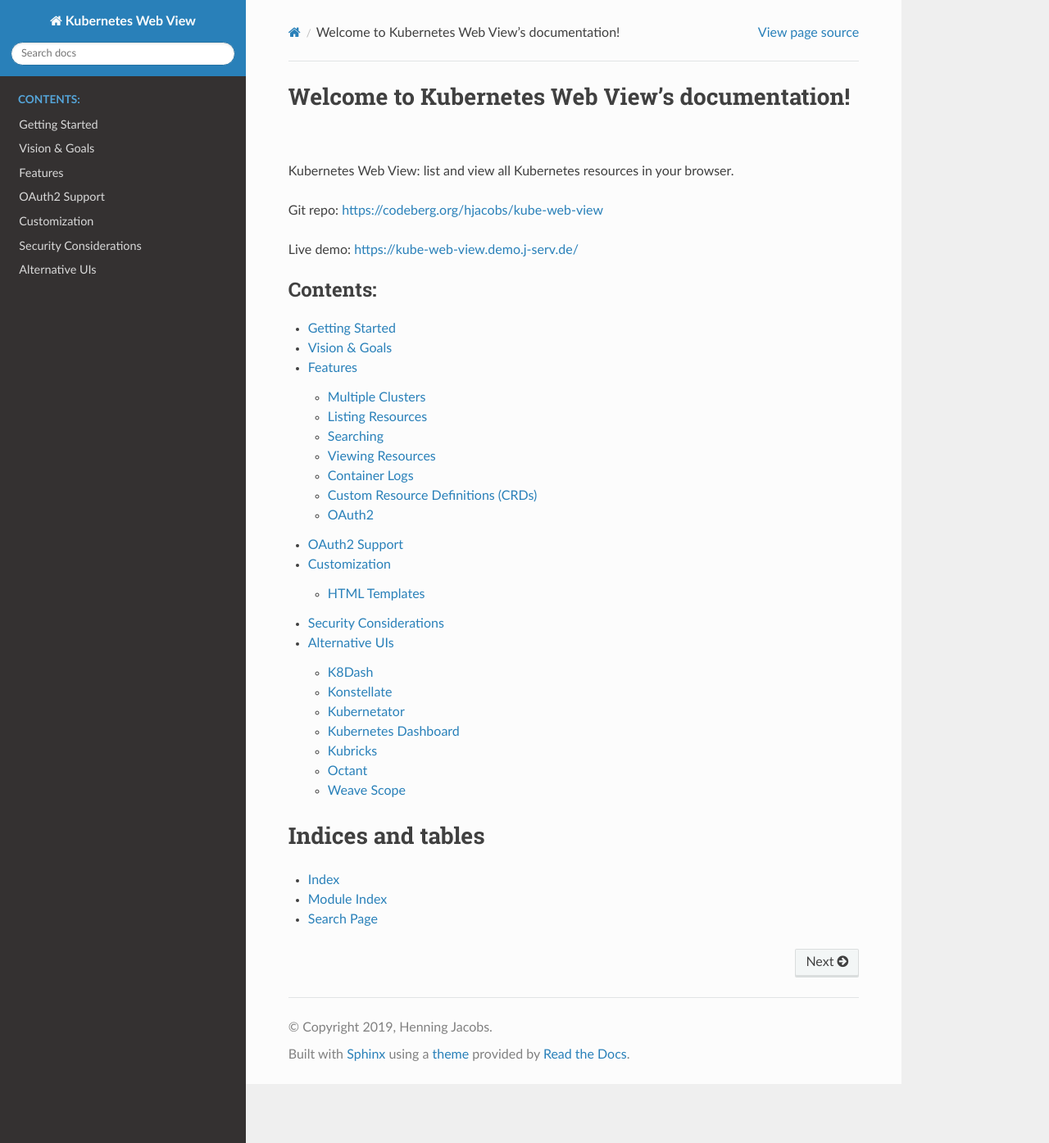
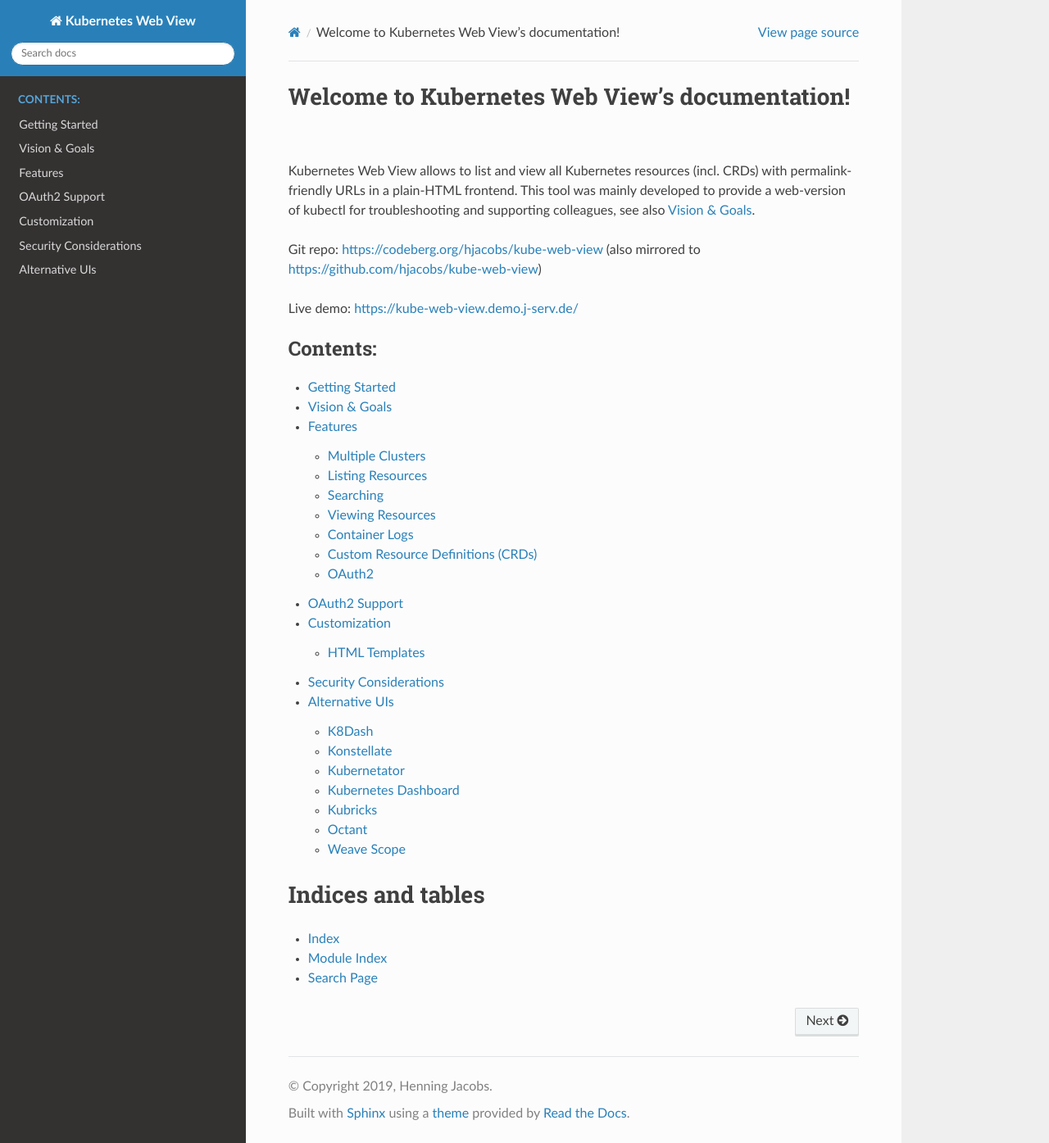
Before and after one commit to hjacobs/kube-web-view, a Sphinx documentation site: the page built from docs/index.rst, in a window 1280 px wide and 1395 px high. Shown: the whole window at 82% size. Built offline with Sphinx 7.4.7 and the Read the Docs theme 2.0.0, drawn with Linux system fonts in a browser that asks for light colours.

Commit message:
docs intro

```diff
--- a/docs/index.rst
+++ b/docs/index.rst
@@ -1,9 +1,10 @@
 Welcome to Kubernetes Web View's documentation!
 ===============================================
 
-Kubernetes Web View: list and view all Kubernetes resources in your browser.
+Kubernetes Web View allows to list and view all Kubernetes resources (incl. CRDs) with permalink-friendly URLs in a plain-HTML frontend.
+This tool was mainly developed to provide a web-version of kubectl for troubleshooting and supporting colleagues, see also :ref:`vision`.
 
-Git repo: https://codeberg.org/hjacobs/kube-web-view
+Git repo: https://codeberg.org/hjacobs/kube-web-view (also mirrored to https://github.com/hjacobs/kube-web-view)
 
 Live demo: https://kube-web-view.demo.j-serv.de/
 
--- a/docs/vision.rst
+++ b/docs/vision.rst
@@ -1,3 +1,5 @@
+.. _vision:
+
 ==============
 Vision & Goals
 ==============
```
